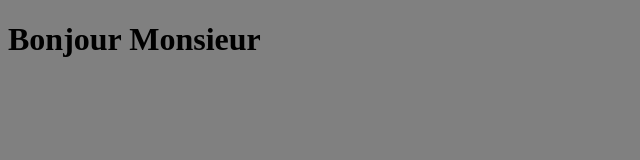
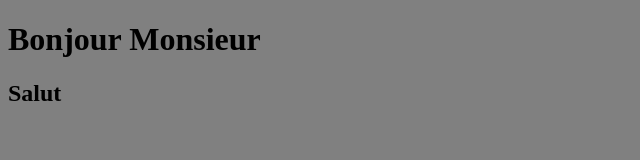
Before and after one commit to aboudiom59/Projet1, a plain HTML site: page index.html in a window 1280 px wide. Shown: the full height of the page, 0-640 px from the left. Drawn offline with Linux system fonts and the light colour scheme.

Commit message:
modifiaction branhe commande

```diff
--- a/index.html
+++ b/index.html
@@ -5,5 +5,6 @@
 	</head>
 	<body style="background-color: gray;">
 		<h1>Bonjour Monsieur</h1>
+		<h2>Salut</h2>
 	</body>
 </html>
```
